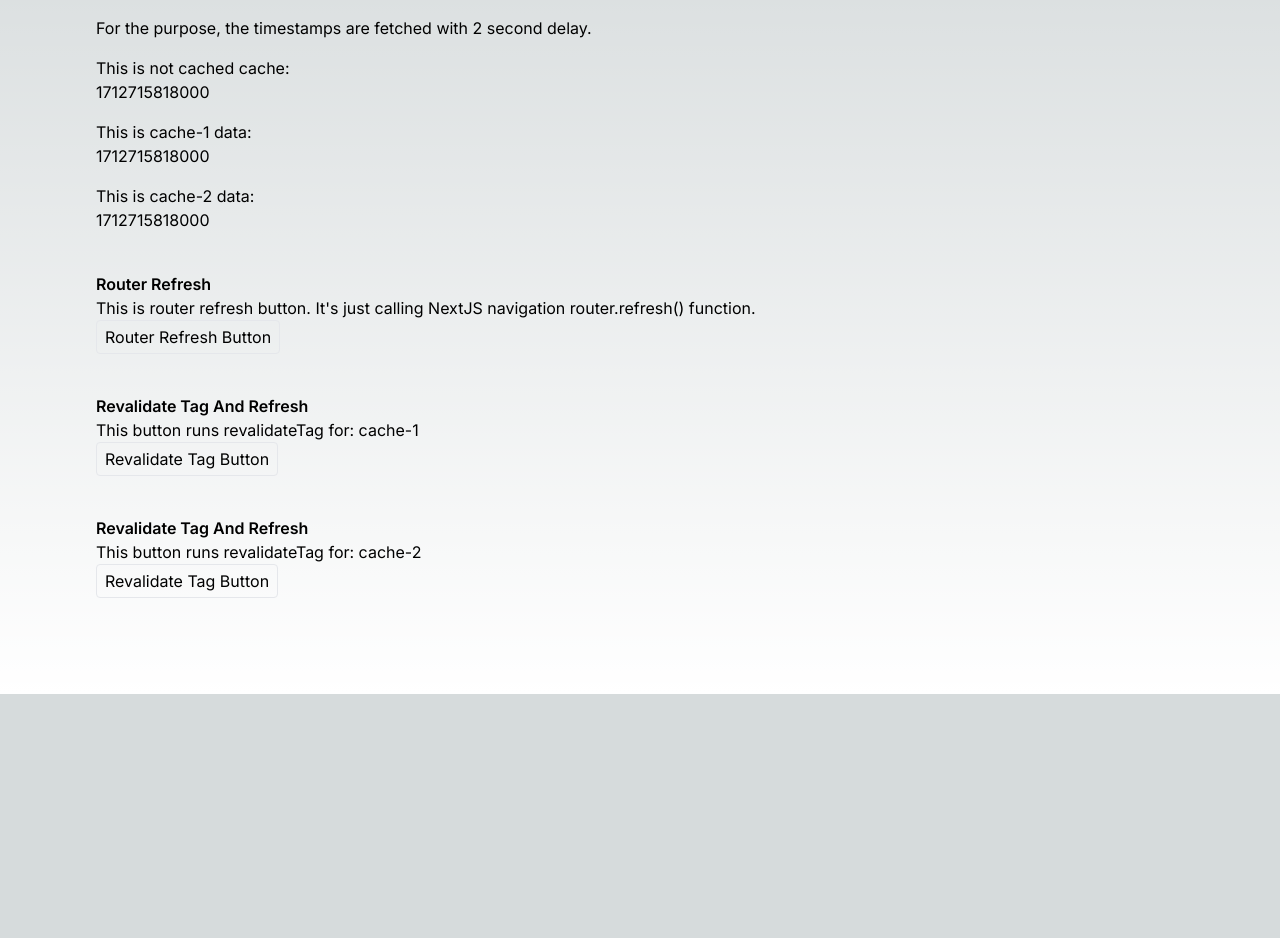
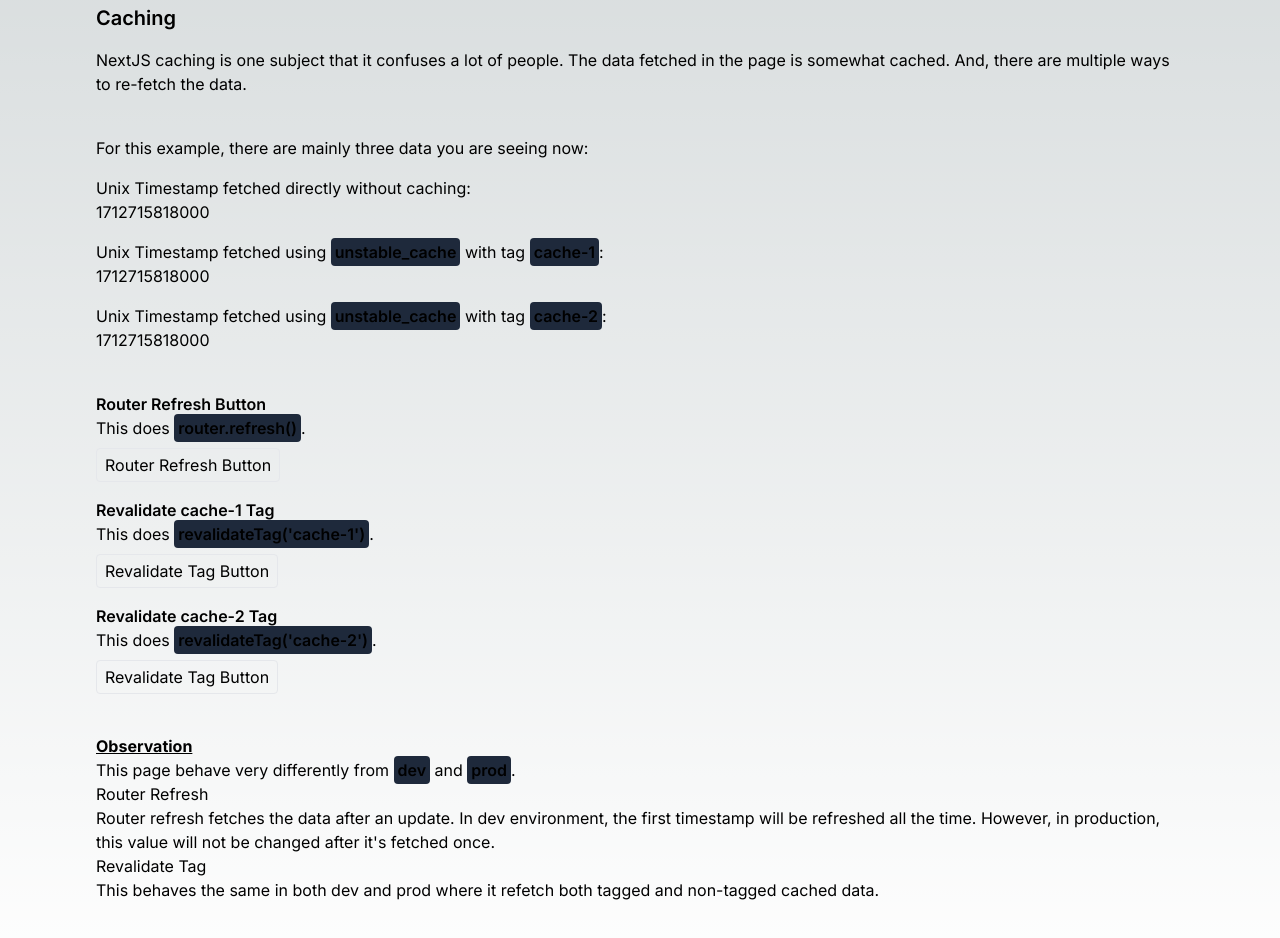
Before and after one commit to cjjeon/nextjs-learnings, a Next.js app: page /caching in a window 1280 px wide. Shown: the part 124-1062 px from the top of the page. Before the commit the page ends 818 px from the top, so only its background shows below. Built offline with nearby package versions, Linux system fonts and the light colour scheme.

Commit message:
Minor changes

```diff
--- a/src/action/getCurrentDateInUnix.ts
+++ b/src/action/getCurrentDateInUnix.ts
@@ -3,9 +3,8 @@
 import utils from "@/utils";
 
 export default async function () {
-  console.log('getting Current Date In Unix');
   const date = new Date()
   const unix = new Date(date).getTime()
-  await utils.sleep(2000)
+  await utils.sleep(500)
   return unix
 }
--- a/src/app/caching/RevalidateTagButton.tsx
+++ b/src/app/caching/RevalidateTagButton.tsx
@@ -2,7 +2,7 @@
 import action from "@/action";
 import React from 'react';
 
-export default function RevalidateTagButton(props: {tag: string;}) {
+export default function RevalidateTagButton(props: { tag: string; }) {
 
   const onClick = async () => {
     await action.revalidateTag(props.tag)
@@ -10,10 +10,11 @@
 
   return (
     <>
-      <div className="font-semibold">Revalidate Tag And Refresh</div>
+      <div className="font-semibold">Revalidate {props.tag} Tag</div>
       <div>
-        This button runs revalidateTag for: {props.tag}
+        This does <span className="bg-slate-800 rounded p-1 font-semibold">revalidateTag(&apos;{props.tag}&apos;)</span>.
       </div>
+      <div className="py-1"/>
       <button className="border rounded hover:bg-slate-800 px-2 py-1" onClick={onClick}>
         Revalidate Tag Button
       </button>
--- a/src/app/caching/RouterRefreshButton.tsx
+++ b/src/app/caching/RouterRefreshButton.tsx
@@ -11,10 +11,11 @@
 
   return (
     <>
-      <div className="font-semibold">Router Refresh</div>
+      <div className="font-semibold">Router Refresh Button</div>
       <div>
-        This is router refresh button. It&apos;s just calling NextJS navigation router.refresh() function.
+        This does <span className="bg-slate-800 rounded p-1 font-semibold">router.refresh()</span>.
       </div>
+      <div className="py-1"/>
       <button className="border rounded hover:bg-slate-800 px-2 py-1" onClick={onClick}>
         Router Refresh Button
       </button>
--- a/src/app/caching/page.tsx
+++ b/src/app/caching/page.tsx
@@ -1,42 +1,78 @@
 import action from "@/action";
 import RevalidateTagButton from "@/app/caching/RevalidateTagButton";
 import RouterRefreshButton from "@/app/caching/RouterRefreshButton";
+import Tag from "@/components/tag";
 import {unstable_cache} from "next/cache";
+import Link from "next/link";
 import React, {Suspense} from 'react';
 
 export default function Page() {
 
   return (
     <div>
+      <Link href="/">
+        <button className="text-blue-500 hover:underline text-sm">
+          Go back
+        </button>
+      </Link>
+      <div className="py-1"/>
       <div className="font-semibold text-xl">
         Caching
       </div>
       <div className="py-2"/>
       <div>
-        For the purpose, the timestamps are fetched with 2 second delay.
+        NextJS caching is one subject that it confuses a lot of people. The data fetched in the page is somewhat cached.
+        And, there are multiple ways to re-fetch the data.
+      </div>
+      <div className="py-5"/>
+      <div>
+        For this example, there are mainly three data you are seeing now:
       </div>
       <div className="py-2"/>
-      <div>This is not cached cache:</div>
-      <Suspense key={Math.random()} fallback={<div>Loading...</div>}>
+      <div>Unix Timestamp fetched directly without caching:</div>
+      <Suspense fallback={<div>Loading...</div>}>
         <NotCachedTimestamp/>
       </Suspense>
       <div className="py-2"/>
-      <div>This is cache-1 data:</div>
-      <Suspense key={Math.random()} fallback={<div>Loading...</div>}>
+      <div>Unix Timestamp fetched using <Tag>unstable_cache</Tag> with
+        tag <Tag>cache-1</Tag>:
+      </div>
+      <Suspense fallback={<div>Loading...</div>}>
         <CachedTimestamp tag={'cache-1'}/>
       </Suspense>
       <div className="py-2"/>
-      <div>This is cache-2 data:</div>
-      <Suspense key={Math.random()} fallback={<div>Loading...</div>}>
+      <div>Unix Timestamp fetched using <Tag>unstable_cache</Tag> with
+        tag <Tag>cache-2</Tag>:
+      </div>
+      <Suspense fallback={<div>Loading...</div>}>
         <CachedTimestamp tag={'cache-2'}/>
       </Suspense>
-
       <div className="py-5"/>
       <RouterRefreshButton/>
+      <div className="py-2"/>
+      <RevalidateTagButton tag={'cache-1'}/>
+      <div className="py-2"/>
+      <RevalidateTagButton tag={'cache-2'}/>
       <div className="py-5"/>
-      <RevalidateTagButton tag={'cache-1'}/>
-      <div className="py-5"/>
-      <RevalidateTagButton tag={'cache-2'}/>
+      <div className="font-bold underline">
+        Observation
+      </div>
+      <div>
+        This page behave very differently from <Tag>dev</Tag> and <Tag>prod</Tag>.
+      </div>
+      <div>
+        Router Refresh
+      </div>
+      <div>
+        Router refresh fetches the data after an update. In dev environment, the first timestamp will be refreshed all
+        the time. However, in production, this value will not be changed after it's fetched once.
+      </div>
+      <div>
+        Revalidate Tag
+      </div>
+      <div>
+        This behaves the same in both dev and prod where it refetch both tagged and non-tagged cached data.
+      </div>
     </div>
   );
 }
--- /dev/null
+++ b/src/components/tag.tsx
@@ -0,0 +1,7 @@
+import React from 'react';
+
+export default function Tag(props: { children: React.ReactNode }) {
+  return (
+    <span className="bg-slate-800 rounded p-1 font-semibold">{props.children}</span>
+  );
+}
```
Also changed, not shown: package.json (+5 -5 lines), 1 other file (tests, documents, lock files or other folders).
